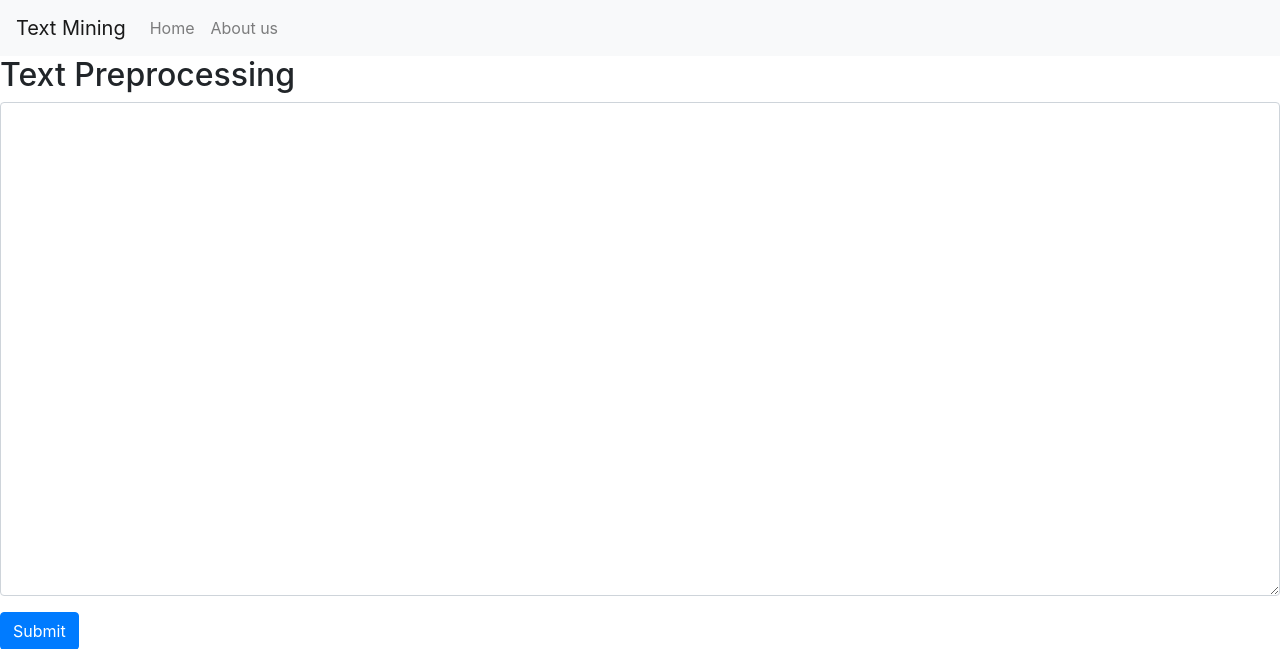
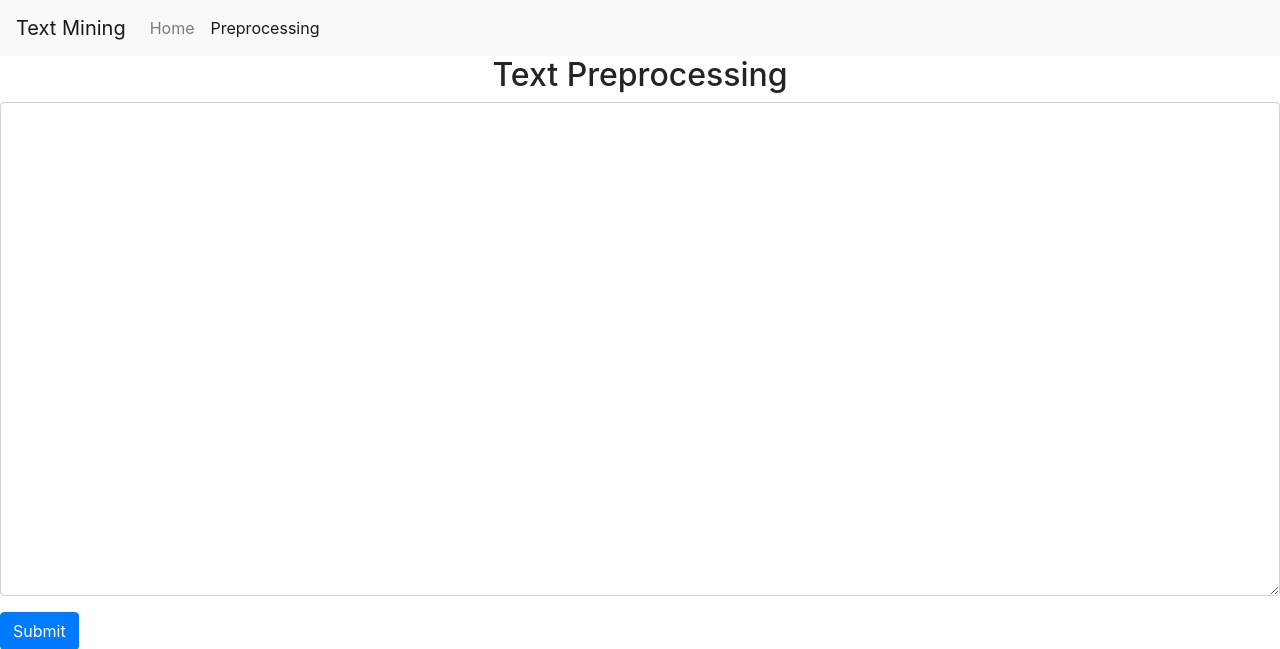
Before and after one commit to IrawanNugroho/django_text_mining, a Django app: page /preprocessing/ in a window 1280 px wide. Shown: the top 649 px of the page. Run offline with Django 3.2, Linux system fonts and the light colour scheme; some libraries are stand-ins or nearby versions.

Commit message:
kosmetik dikit

```diff
--- a/main/templates/base.html
+++ b/main/templates/base.html
@@ -23,8 +23,8 @@
                         <li class ="nav-item {% if request.path == "/" %}active{% endif %}">
                             <a class ="nav-link" href ="/" >Home</a>
                         </li>
-                        <li class ="nav-item {% if request.path == "/about-us/" %}active{% endif %}">
-                            <a class ="nav-link" href ="/about-us/" > About us </a>
+                        <li class ="nav-item {% if request.path == "/preprocessing/" %}active{% endif %}">
+                            <a class ="nav-link" href ="/preprocessing/" > Preprocessing </a>
                         </li>
                         <li class ="nav-item {% if request.path == "/products/" %}active{% endif %}">
                             {% comment %} <a class ="nav-link" href ="{% url "products" "all" %}" > Product </a> {% endcomment %}
--- a/main/templates/preprocessing/preprocessing.html
+++ b/main/templates/preprocessing/preprocessing.html
@@ -1,6 +1,6 @@
 {% extends "base.html" %}
 {% block content %}
-    <h2>Text Preprocessing</h2>
+    <center><h2>Text Preprocessing</h2></center>
     <form method = "POST">
      {% csrf_token %}
      <div class =" form-group">
--- a/main/urls.py
+++ b/main/urls.py
@@ -1,6 +1,14 @@
 from django.urls import path
 from main.views import TextPreprocessing
+from django.views.generic import TemplateView
+
 
 urlpatterns = [
-    path('preprocessing/', TextPreprocessing.as_view()),
+    path(
+        "",
+        TemplateView.as_view(template_name ="home.html"),
+        name="home"),
+    path('preprocessing/',
+        TextPreprocessing.as_view(),
+        name="preprocessing"),
 ]
```
Also changed, not shown: main/templates/home.html (added, +7 -0 lines), README.md.
